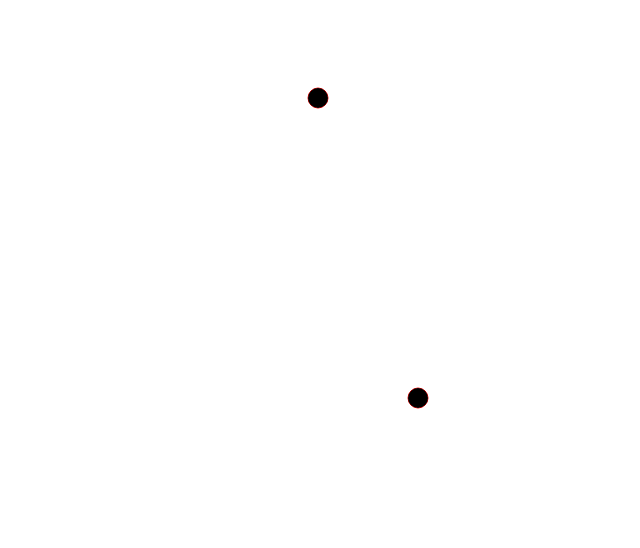
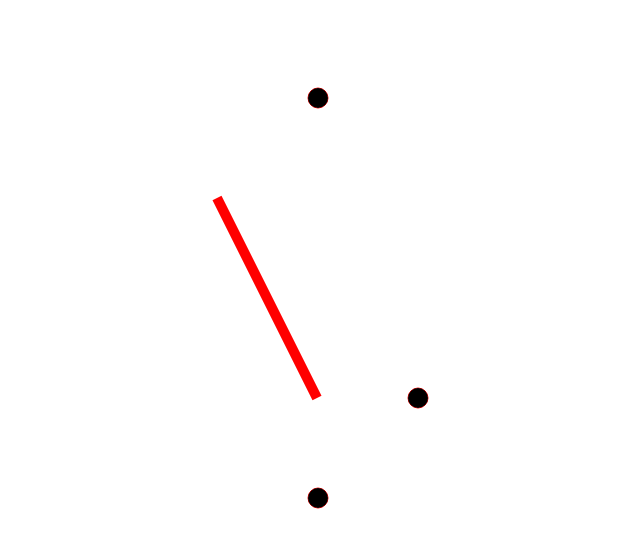
Before and after one commit to 06wj/kill, a plain HTML site: page demo/monster/index.html in a window 1280 px wide. Shown: the whole page, without its empty margins (83-723 px from the left). Drawn offline with Linux system fonts and the light colour scheme.

Commit message:
添加怪兽

```diff
--- a/demo/monster/index.html
+++ b/demo/monster/index.html
@@ -45,6 +45,7 @@
 </div>
 </body>
 <script src="manager.js"></script>
+<script src="stick.js"></script>
 <script src="monster.js"></script>
 <script src="setup.js"></script>
 
--- a/demo/monster/manager.js
+++ b/demo/monster/manager.js
@@ -6,5 +6,6 @@ var Manager = {
 	pepole: {
 		x: 500,
 		y: 500
-	}
+	},
+	sticks: []
 }
--- a/demo/monster/monster.js
+++ b/demo/monster/monster.js
@@ -15,14 +15,7 @@ var IDLEDIR = {
 	B:"B"
 }
 
-var Monster = function(x,y){
-	this.x = x;
-	this.y = y;
 
-	this.state = MonsterState.IDLE;
-
-	this.idleDir = IDLEDIR.P;
-}
 
 var MAX_X = 600;
 var MIN_X = 100;
@@ -65,6 +58,24 @@ var getLinePointsByLen = function (line, step) {
 	return points;
 };
 
+var Monster = function(x,y){
+	this.x = x;
+	this.y = y;
+
+	this.state = MonsterState.IDLE;
+
+	this.idleDir = IDLEDIR.P;
+
+
+	this.r = 10;
+	this.collisionArea = {
+		minX : this.x - this.r,
+		maxX : this.x + this.r,
+		minY: this.y - this.r,
+		maxY: this.y + this.r
+	}
+}
+
 Monster.prototype = {
 	constructor: Monster,
 	idle: function(){
@@ -100,7 +111,7 @@ Monster.prototype = {
 				y: Manager.pepole.y
 			}
 
-			this.onGoingPoints = getLinePointsByLen(line,30);
+			this.onGoingPoints = getLinePointsByLen(line,10);
 
 			this.state = MonsterState.ONGOING;
 		}
@@ -132,9 +143,10 @@ Monster.prototype = {
 	draw: function(){
 
 		ctx.strokeStyle = "red";
+		ctx.lineWidth = 1;
 
 		ctx.beginPath();
-		ctx.arc(this.x, this.y, 10, 0, 2 * Math.PI);
+		ctx.arc(this.x, this.y, this.r, 0, 2 * Math.PI);
 		ctx.stroke();
 		ctx.fill();
 	}
--- a/demo/monster/setup.js
+++ b/demo/monster/setup.js
@@ -48,6 +48,9 @@ window.onload = function () {
 
 	var m = new Monster(100,100);
 	var n = new Monster(400,400);
+	var o = new Monster(500,500);
+
+	var s = new Stick();
 
 	var frame = 0;
 	function loop() {
@@ -61,6 +64,12 @@ window.onload = function () {
 
 		n.update();
 		n.draw();
+
+		o.update();
+		o.draw();
+
+		s.update();
+		s.draw();
 
 		requestAnimationFrame(loop);
 	}
@@ -76,7 +85,6 @@ window.onload = function () {
 		Manager.pepole.y = e.pageY;
 
 		m.state = MonsterState.BLOODTHIRSTY;
-		n.state = MonsterState.BLOODTHIRSTY;
 	}
 
 	function mouseup(e) {
--- /dev/null
+++ b/demo/monster/stick.js
@@ -0,0 +1,31 @@
+/**
+ * Created by admin on 15/7/11.
+ */
+
+
+var Stick = function(start,end){
+	this.start = start || {
+		x: 400, y : 400
+	}
+
+	this.end = end || {
+		x: 300, y: 200
+	}
+
+	this.w = 10;
+}
+
+Stick.prototype = {
+	constructor: Stick,
+	update: function(){},
+	draw: function(){
+		ctx.strokeStyle = "red";
+		ctx.lineWidth = this.w;
+
+		ctx.beginPath();
+		ctx.moveTo(this.start.x , this.start.y);
+		ctx.lineTo(this.end.x , this.end.y);
+		ctx.stroke();
+		ctx.fill();
+	}
+}
```
